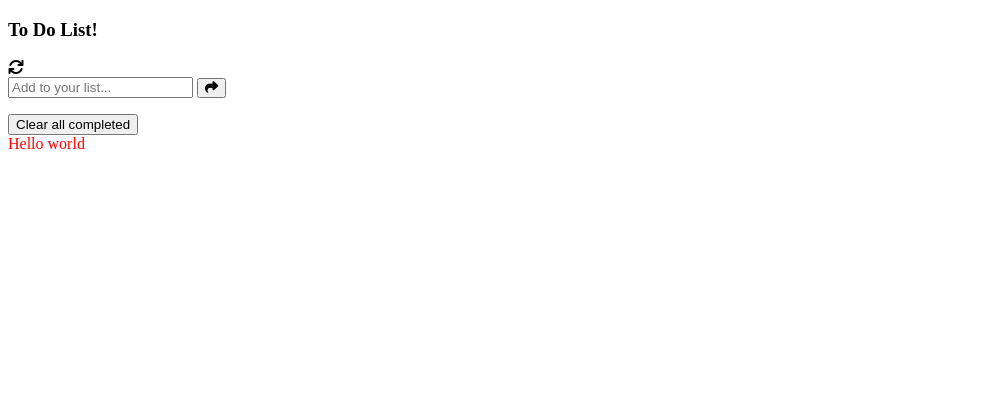
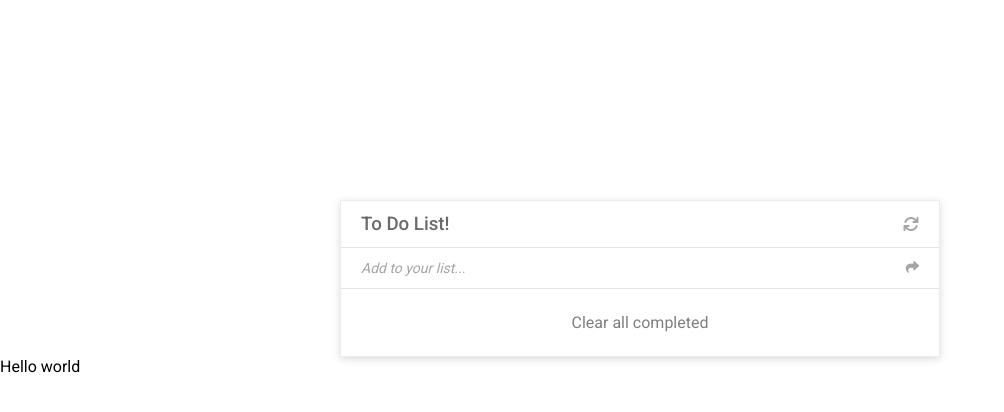
Before and after one commit to Felipe-Perez-Ferraro/ToDo_List, a website built with webpack: page src/index.html in a window 1280 px wide. Shown: the whole page, without its empty margins (0-1004 px from the left). Built offline with nearby package versions, Linux system fonts and the light colour scheme.

Commit message:
update css file creating the styles of to do list

```diff
--- a/src/style.css
+++ b/src/style.css
@@ -1,3 +1,119 @@
-.hello {
-  color: red;
+@import url('https://fonts.googleapis.com/css2?family=Roboto:wght@100;300;400;500;700;900&display=swap');
+
+* {
+  margin: 0;
+  padding: 0;
+  box-sizing: border-box;
+  font-family: 'Roboto', sans-serif;
 }
+
+.toDo__section {
+  max-width: 600px;
+  margin: 0 auto;
+}
+
+.toDo__container {
+  border: 1px solid rgb(236, 236, 236);
+  box-shadow: 0 2px 8px rgba(0, 0, 0, 0.15);
+  margin-top: 200px;
+}
+
+.toDo__header {
+  display: flex;
+  align-items: center;
+  justify-content: space-between;
+  padding: 12px 20px;
+  border-bottom: 1px solid rgb(228, 228, 228);
+}
+
+.toDo__header__title {
+  color: #6a6a6a;
+  font-weight: 500;
+}
+
+.fa-arrows-rotate {
+  cursor: pointer;
+  color: #a5a5a5;
+}
+
+.toDo__add {
+  display: flex;
+  align-items: center;
+  justify-content: space-between;
+  padding: 12px 20px;
+  border-bottom: 1px solid rgb(228, 228, 228);
+}
+
+.toDo__add__input {
+  border: none;
+  outline: none;
+  font-size: 14px;
+  color: #a5a5a5;
+  font-style: italic;
+  width: 100%;
+}
+
+.toDo__add__input::placeholder {
+  color: #a5a5a5;
+  font-style: italic;
+}
+
+.fa-share {
+  border: none;
+  background-color: transparent;
+  cursor: pointer;
+  color: #a5a5a5;
+}
+
+.toDo__list__container {
+  list-style: none;
+}
+
+.toDo__list__item {
+  border-bottom: 1px solid rgb(228, 228, 228);
+  padding: 12px 20px;
+}
+
+.toDo__list__itemContainer {
+  display: flex;
+  align-items: center;
+  gap: 14px;
+}
+
+.toDo__list__task {
+  color: #6a6a6a;
+}
+
+.checked {
+  text-decoration: line-through;
+  color: #a5a5a5;
+}
+
+.fa-square-check {
+  color: rgb(0, 176, 0);
+  cursor: pointer;
+}
+
+.fa-square {
+  color: #a5a5a5;
+  cursor: pointer;
+}
+
+.fa-square:hover {
+  color: #797979;
+}
+
+.toDo__clear__button {
+  cursor: pointer;
+  display: block;
+  margin: 1.5rem auto;
+  border: none;
+  background-color: transparent;
+  opacity: 0.5;
+  font-size: 16px;
+}
+
+.toDo__clear__button:hover {
+  opacity: 1;
+  text-decoration: underline;
+}
```
Also changed, not shown: dist/main.css.
